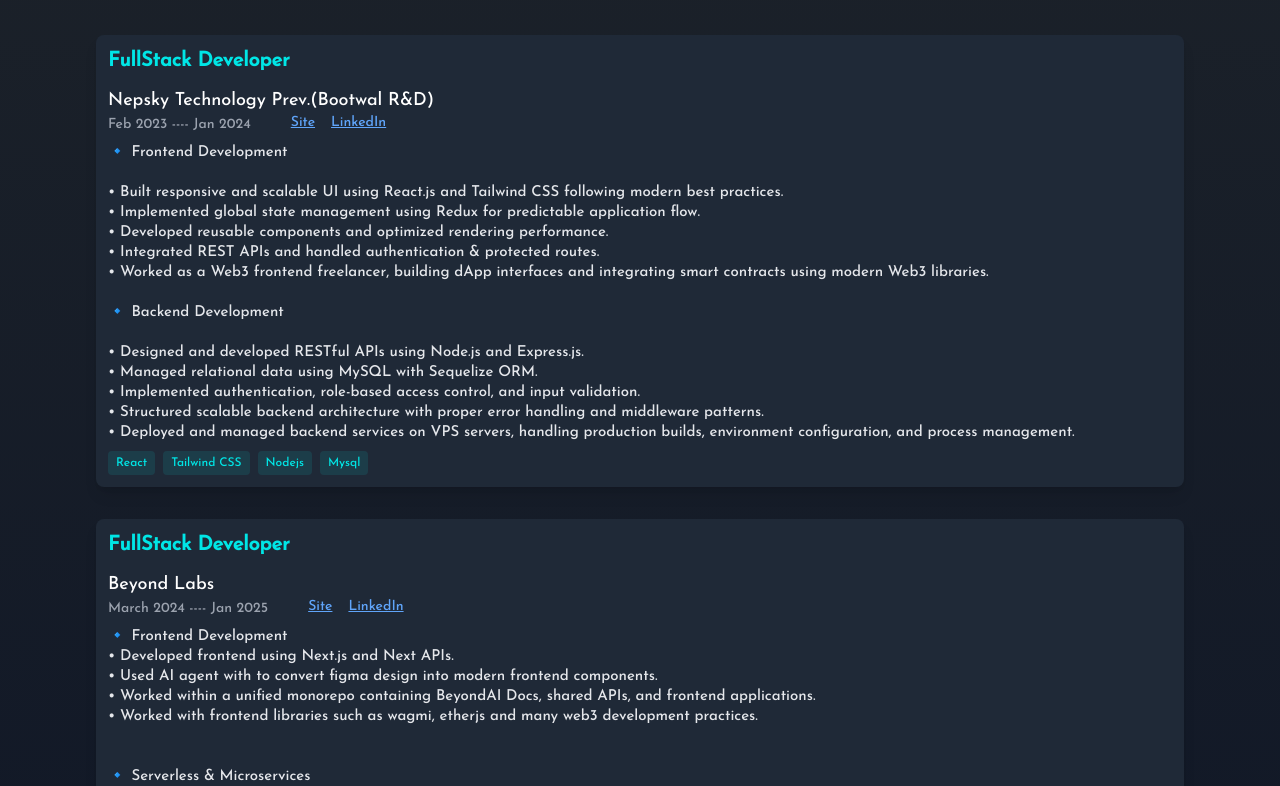
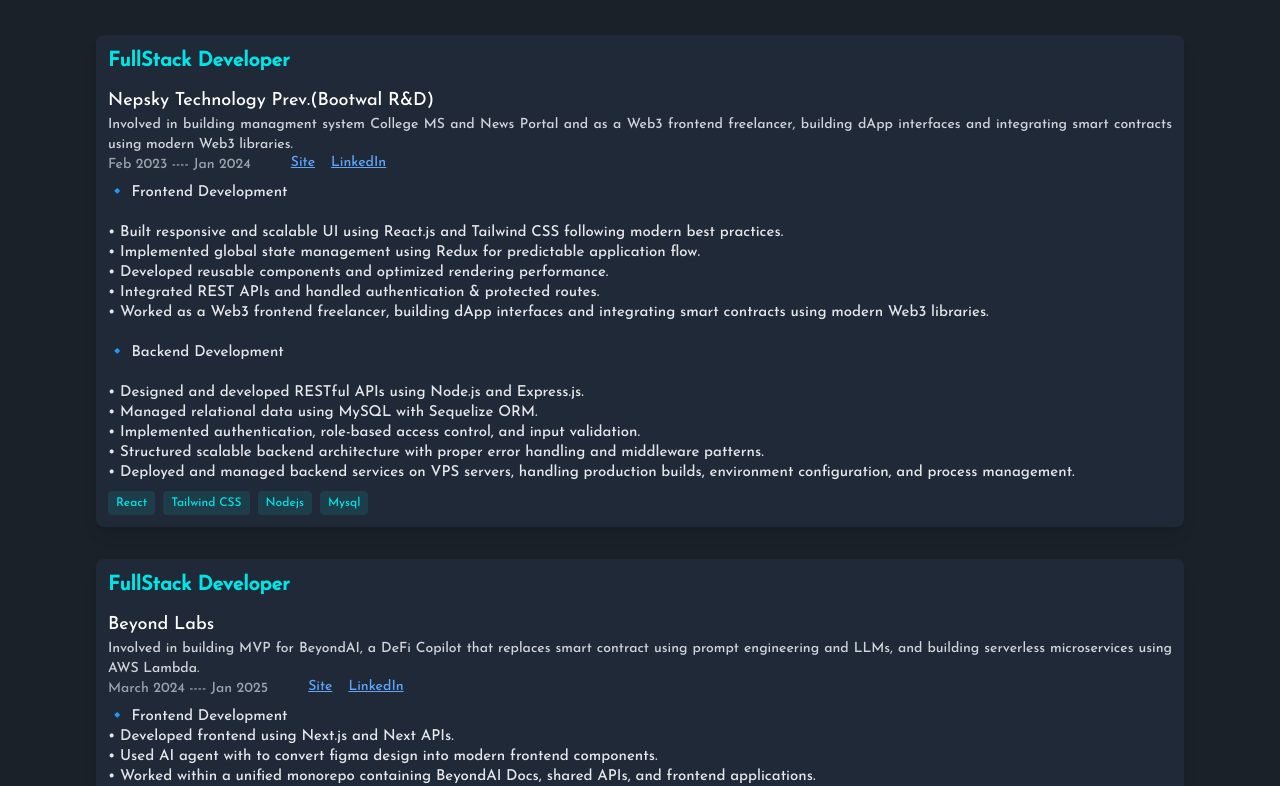
Before and after one commit to R3yz0n/Portfolio, a React (Create React App) app: page / in a window 1280 px wide. Shown: the part 2372-3158 px from the top of the page. Built offline with nearby package versions, Linux system fonts and the light colour scheme.

Commit message:
feat: enhance WorkExperience component with additional info and update layout for better presentation

```diff
--- a/src/components/Experience/ExperienceTextSection.js
+++ b/src/components/Experience/ExperienceTextSection.js
@@ -6,7 +6,7 @@
       <p className=" font-bold px-2 inline rounded-lg md:text-4xl text-3xl animate-pulse">
         Skills / Expertise
       </p>
-      <p className="pt-4   text-[1.1rem] md:text-[1.4rem] font-josefin-sans pl-2" id="experience">
+      <p className="pt-4   text-[1.1rem] md:text-[1.4rem] font-josefin-sans pl-2">
         Technologies I've worked with
       </p>
     </div>
--- a/src/components/WorkExperience/WorkExperience.jsx
+++ b/src/components/WorkExperience/WorkExperience.jsx
@@ -24,11 +24,15 @@
     tech: ["React", "Tailwind CSS", "Nodejs", "Mysql"],
     siteLinkL: "https://nepsky.tech/",
     linkedIn: "https://www.linkedin.com/company/nepsky-technology-pvt-ltd/",
+    info: "Involved in building managment system College MS and News Portal and as a Web3 frontend freelancer, building dApp interfaces and integrating smart contracts using modern Web3 libraries.",
   },
+
   {
     company: "Beyond Labs",
     role: "FullStack Developer",
     period: "March 2024 ---- Jan 2025",
+    info: "Involved in building MVP for BeyondAI, a DeFi Copilot that replaces smart contract using prompt engineering and LLMs, and building serverless microservices using AWS Lambda.",
+
     description: `🔹 Frontend Development
 • Developed frontend using Next.js and Next APIs.
 • Used AI agent with to convert figma design into modern frontend components.
@@ -61,9 +65,11 @@
 
 export const WorkExperience = () => {
   return (
-    <div className="bg-gradient-to-b from-[rgb(27,33,41)] to- to-gray-900 w-full min-h-screen overflow-hidden pt-10 flex flex-col items-center">
+    <div className="bg-gradient-to-b pb-20 from-[rgb(27,33,41)]  to-[rgb(27,33,41)] w-full min-h-screen overflow-hidden pt-10 flex flex-col items-center">
       <div className="sm:w-full  p-1 md:px-4 xl:w-[85%]  xl:px-0 flex flex-col justify-center w-full h-full text-white mx-auto">
-        <h2 className="text-3xl px-3 md:px-1 font-bold text-white mb-8">Work Experience</h2>
+        <h2 id="experience" className="text-3xl px-3 md:px-1 font-bold text-white mb-8">
+          Work Experience
+        </h2>
         <div className="w-full  space-y-8">
           {experiences.map((exp, idx) => (
             <div
@@ -72,7 +78,9 @@
             >
               <div>
                 <h3 className="text-xl font-semibold mb-3 text-[#00e6e6]">{exp.role}</h3>
+
                 <p className="text-lg text-white">{exp.company}</p>
+                <p className="text-gray-300 text-sm text-justify">{exp.info}</p>
                 <p className="text-sm  text-gray-400 mb-2 flex items-center gap-2">
                   {exp.period}
                   <Link
```
